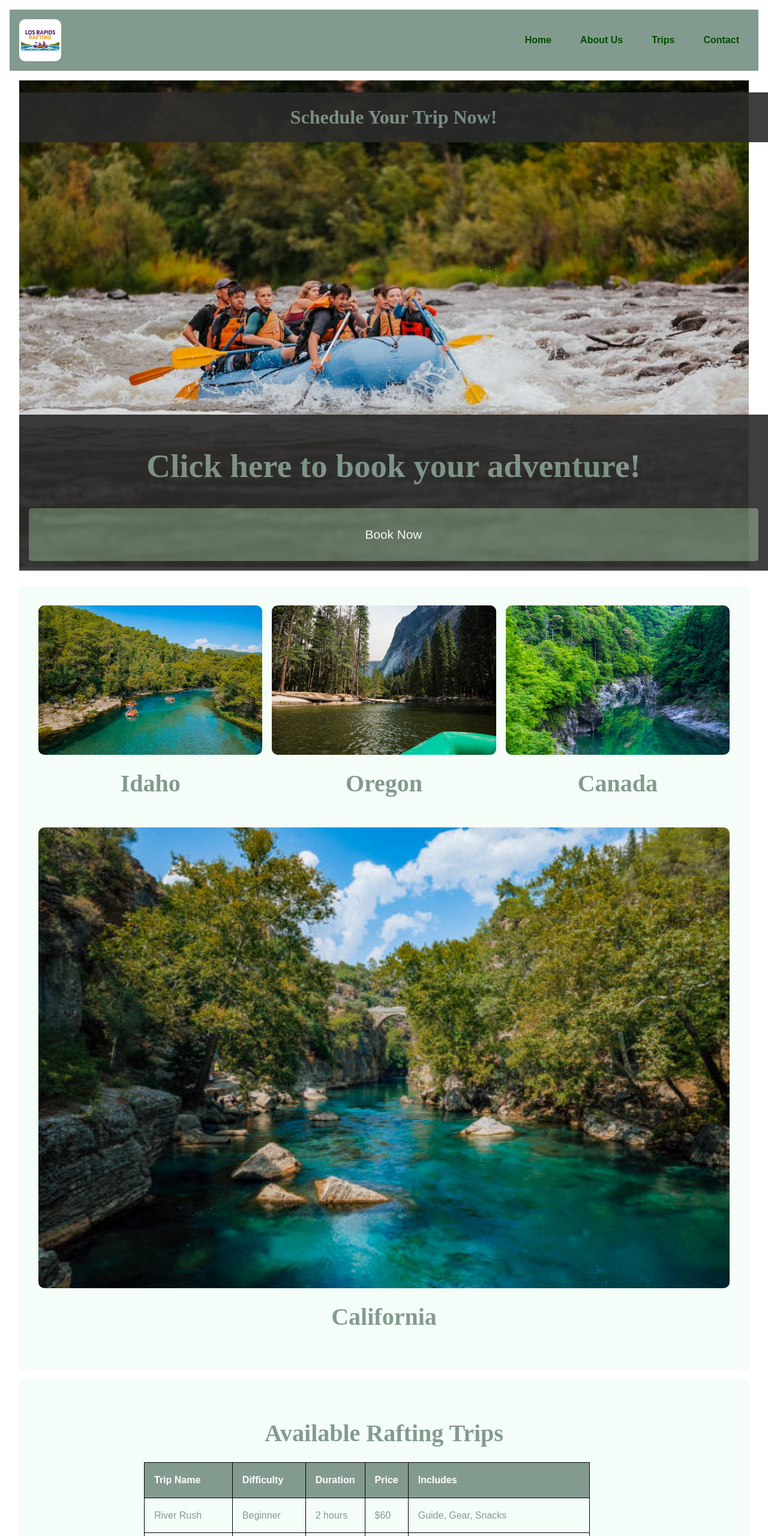
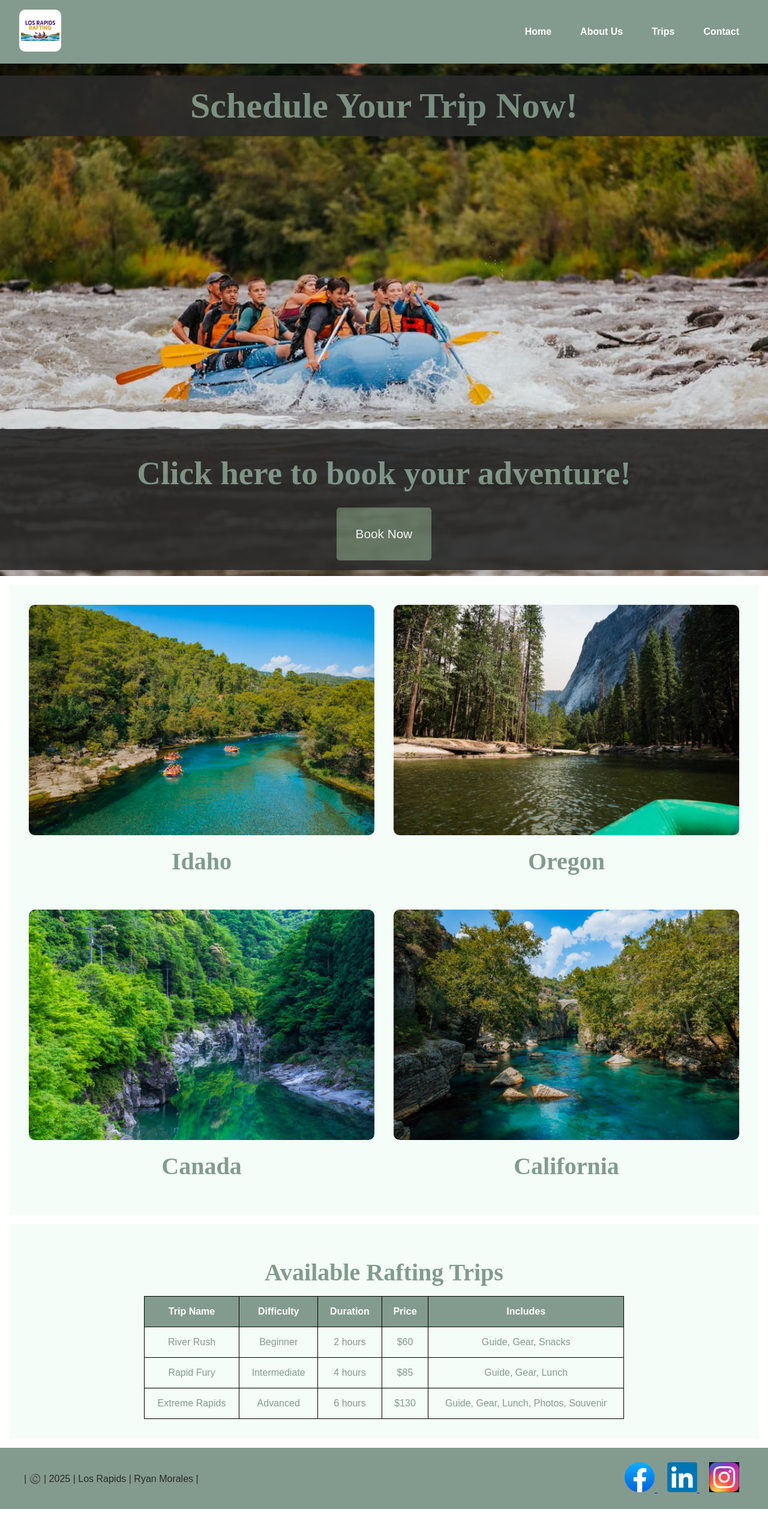
Before and after one commit to moralesryan/wdd130, a plain HTML site: page wwr/trips.html in a window 1280 px wide. Shown: the top 2560 px of the page at 60% size. After the commit the page ends 2515 px from the top, so only its background shows below. Drawn offline with Linux system fonts and the light colour scheme.

Commit message:
"nah let's keep it like that yk"

```diff
--- a/wwr/styles/rafting.css
+++ b/wwr/styles/rafting.css
@@ -559,164 +559,3 @@ form {
 .trip-table td {
   color: var(--primary-color);
 }
-
-/* 🌐 Base Reset */
-* {
-  box-sizing: border-box;
-  margin: 0;
-  padding: 0;
-}
-body {
-  font-family: Arial, sans-serif;
-  font-size: 1rem;
-  line-height: 1.6;
-  padding: 1em;
-}
-
-/* 📱 Responsive Images */
-img {
-  max-width: 100%;
-  height: auto;
-  display: block;
-}
-
-/* 🧭 Header & Nav */
-header {
-  display: flex;
-  flex-wrap: wrap;
-  align-items: center;
-  justify-content: space-between;
-  padding: 1em;
-}
-nav ul {
-  display: flex;
-  gap: 1em;
-  list-style: none;
-  flex-wrap: wrap;
-}
-nav ul li a {
-  text-decoration: none;
-  color: #004d00;
-  font-weight: bold;
-}
-
-/* 🏞 Hero Sections */
-.hero,
-.trips-hero {
-  text-align: center;
-  padding: 1em;
-}
-.hero img,
-.trips-hero img {
-  width: 100%;
-  height: auto;
-  object-fit: cover;
-}
-.hero h1,
-.trips-hero h1 {
-  font-size: 2rem;
-  margin: 0.5em 0;
-}
-
-/* 📰 Forms */
-form {
-  display: flex;
-  flex-direction: column;
-  gap: 1em;
-}
-input,
-textarea,
-button {
-  font-size: 1rem;
-  padding: 0.75em;
-  width: 100%;
-}
-
-/* 🧱 Grid & Trip Sections */
-.grid-section,
-.trip-section,
-.employee-cards {
-  display: flex;
-  flex-wrap: wrap;
-  gap: 1em;
-  justify-content: center;
-}
-.grid-item,
-.trip-item,
-.employee {
-  flex: 1 1 300px;
-  text-align: center;
-}
-
-/* 🗺️ Contact Section */
-.contact-section {
-  display: flex;
-  flex-wrap: wrap;
-  gap: 1em;
-}
-.map iframe {
-  width: 100%;
-  height: auto;
-}
-
-/* 📊 Tables */
-table {
-  width: 100%;
-  border-collapse: collapse;
-  overflow-x: auto;
-  display: block;
-}
-th,
-td {
-  padding: 0.5em;
-  border: 1px solid #ccc;
-  text-align: left;
-}
-
-/* 📞 Footer */
-footer {
-  text-align: center;
-  padding: 1em;
-  background-color: #f0f0f0;
-}
-.socialmedia {
-  display: flex;
-  justify-content: center;
-  gap: 1em;
-  margin-top: 0.5em;
-}
-
-/* 📲 Mobile Media Query */
-@media (max-width: 768px) {
-  header {
-    flex-direction: column;
-    align-items: center;
-  }
-
-  nav ul {
-    flex-direction: column;
-    align-items: center;
-  }
-
-  .grid-section,
-  .trip-section,
-  .employee-cards,
-  .contact-section {
-    flex-direction: column;
-    align-items: center;
-  }
-
-  .form-info {
-    flex-direction: column;
-    align-items: stretch;
-  }
-
-  .hero h1,
-  .trips-hero h1 {
-    font-size: 1.5rem;
-  }
-
-  table {
-    font-size: 0.9rem;
-  }
-}
```
